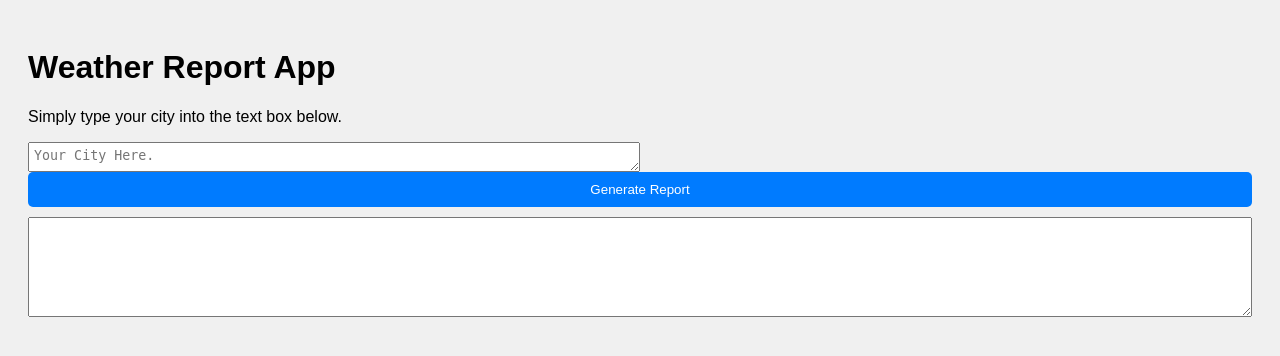
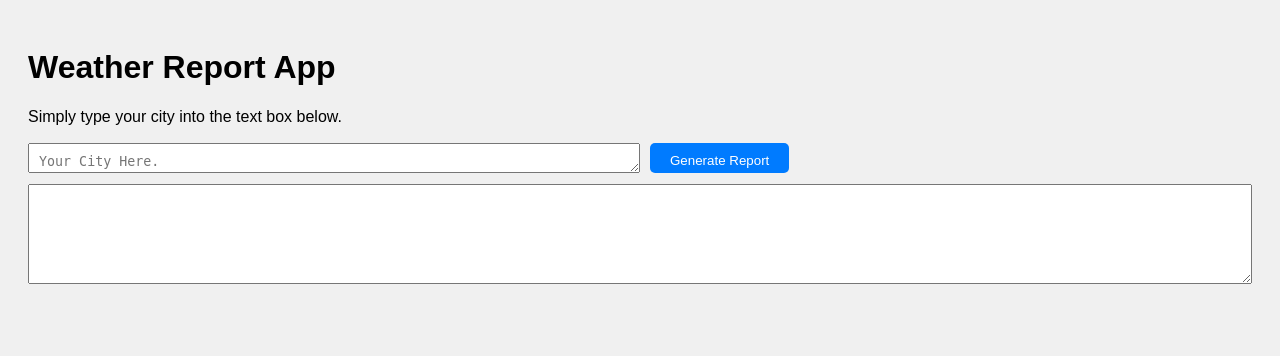
Before and after one commit to kylearbuthnot/WeatherAPI, a Flask app: page / in a window 1280 px wide. Shown: the top 356 px of the page. Run offline with Flask 3, Linux system fonts and the light colour scheme.

Commit message:
aligned the generate button and the input text box

```diff
--- a/static/style.css
+++ b/static/style.css
@@ -1,23 +1,8 @@
-/* styles.css */
+/* style.css */
 body {
   font-family: Arial, sans-serif;
   padding: 20px;
   background-color: #f0f0f0;
-}
-
-.container {
-  display: flex;
-  flex-direction: column;
-  gap: 10px;
-}
-
-.city-text-box {
-  display: flex;
-  flex-direction: column;
-}
-
-.report-text-box {
-  margin-bottom: 10px;
 }
 
 textarea {
@@ -26,15 +11,6 @@ textarea {
   padding: 10px;
   box-sizing: border-box;
 }
-
-#city_name{
-  width: 50%;
-  height: 30px;
-  padding: 5px;
-  box-sizing: border-box;
-}
-
-
 
 #submit-button {
   padding: 10px 20px;
@@ -58,8 +34,31 @@ textarea {
   }
 }
 
-#fade-in-title{
+*{
   opacity: 0;
   animation: fadeIn 1s ease-in-out
   1s forwards;
 }
+
+
+
+.city-text-box{
+  display: flex;
+  align-items: center;
+  gap: 10px;
+  margin-bottom: 10px;
+  height: 32px;
+}
+
+#city_name{
+  width: 50%;
+  height: 30px;
+}
+
+#submit-button{
+  height: 30px;
+}
+
+.report-text-box{
+  margin-bottom: 10px;
+}
--- a/templates/index.html
+++ b/templates/index.html
@@ -8,7 +8,7 @@
   <link rel="stylesheet" href="../static/style.css"></link>
   </head>
   <body>
-<h1 id="fade-in-title">Weather Report App</h1>
+<h1>Weather Report App</h1>
     <p> Simply type your city into the text box below.</p>
   <div class="container">
       <div class="city-text-box">
```
